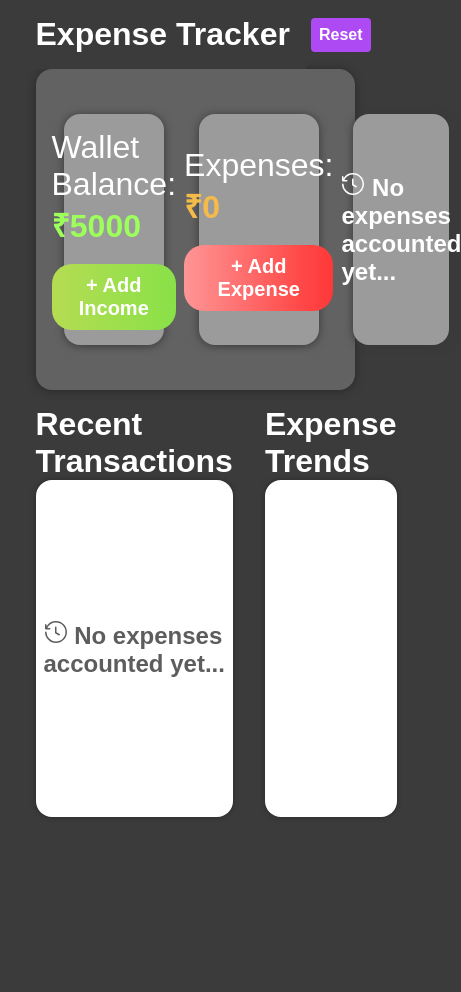
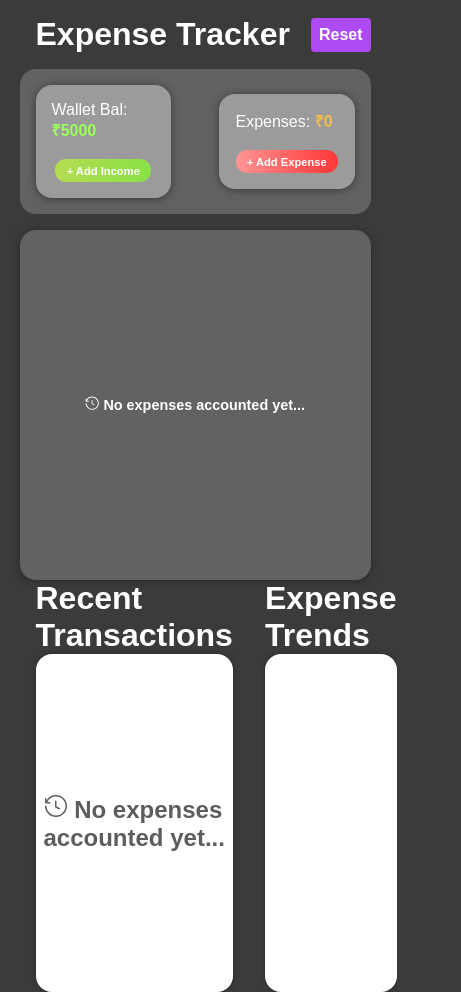
Before and after one commit to nay-22/expense-tracker, a React (Vite) app: page / in a window 390 px wide. Shown: the whole page, 461 px wide, since content can reach past the window. Before the commit the page ends 844 px from the top, so only its background shows below. Built offline with nearby package versions, Linux system fonts and the light colour scheme.

Commit message:
Modify Pie Chart implementation to scale dynamically

```diff
--- a/src/components/Chart/Pie/CustomPie.jsx
+++ b/src/components/Chart/Pie/CustomPie.jsx
@@ -2,8 +2,11 @@ import { Cell, Pie, PieChart, ResponsiveContainer, Tooltip } from "recharts"
 import generateKRandomColors from "../util";
 
 import styles from "./CustomPie.module.css";
+import useWindowSize from "../../hooks/useWindowSize";
 
 const CustomPie = ({categoricalDetails}) => {
+
+    const windowSize = useWindowSize();
 
     const RADIAN = Math.PI / 180;
     const COLORS_INNER = generateKRandomColors(categoricalDetails.length);
@@ -29,7 +32,7 @@ const CustomPie = ({categoricalDetails}) => {
                 fill="black"
                 textAnchor={x > cx ? "start" : "end"}
                 dominantBaseline="central"
-                style={{ fontWeight: 'bold' }}
+                style={{ fontWeight: windowSize.width < 492 ? 'none' : 'none' }}
             >
                 {`${(percent * 100).toFixed(0)}%`}
             </text>
@@ -45,7 +48,7 @@ const CustomPie = ({categoricalDetails}) => {
         name,
         index,
     }) => {
-        const radius = innerRadius + (outerRadius - innerRadius) * 1.2;
+        const radius = innerRadius + (outerRadius - innerRadius) * 1.15;
         const x = cx + radius * Math.cos(-midAngle * RADIAN);
         const y = cy + radius * Math.sin(-midAngle * RADIAN);
 
@@ -56,7 +59,7 @@ const CustomPie = ({categoricalDetails}) => {
                 fill="white"
                 textAnchor={x > cx ? "start" : "end"}
                 dominantBaseline="central"
-                style={{ fontWeight: 'bold' }}
+                style={{ fontWeight: windowSize.width < 492 ? 'none' : 'bold' }}
             >
                 {`${name.charAt(0).toUpperCase() + name.slice(1)}`}
             </text>
@@ -71,8 +74,8 @@ const CustomPie = ({categoricalDetails}) => {
                     dataKey="value"
                     cx='50%'
                     cy='50%'
-                    innerRadius={90}
-                    outerRadius={150}
+                    innerRadius={windowSize.width < 492 ? 75 : 90}
+                    outerRadius={windowSize.width < 492 ? 120 : 150}
                     fill="#82ca9d"
                     label={renderCustomizedOuterLabel}
                     labelLine={false}
@@ -86,8 +89,8 @@ const CustomPie = ({categoricalDetails}) => {
                     dataKey="value"
                     cx='50%'
                     cy='50%'
-                    innerRadius={30}
-                    outerRadius={80}
+                    innerRadius={windowSize.width < 492 ? 15 : 30}
+                    outerRadius={windowSize.width < 492 ? 60 : 80}
                     fill="#82ca9d"
                     label={renderCustomizedInnerLabel}
                     labelLine={false}
--- a/src/components/ExpenseSummary/ExpenseSummary.jsx
+++ b/src/components/ExpenseSummary/ExpenseSummary.jsx
@@ -9,8 +9,10 @@ import CategoricalExpenseContext from "../Contexts/CategoricalExpenseContext";
 import { GoHistory } from "react-icons/go";
 
 import Pie from "../Chart/Pie/CustomPie";
+import useWindowSize from "../hooks/useWindowSize";
 
 const ExpenseSummary = () => {
+    const windowSize = useWindowSize();
     const [addBalance, setAddBalance] = useState(false);
     const [addExpense, setAddExpense] = useState(false);
 
@@ -19,9 +21,10 @@ const ExpenseSummary = () => {
 
     return <>
         <div className={styles.expenseSummary}>
+            <div className={styles.transactionControl}>
                 <section className={styles.section}>
                     <div>
-                    <p className={styles.sectionMain}>Wallet Balance: <span className={styles.balance}>₹{localStorage.getItem('balance')}</span></p>
+                        <p className={styles.sectionMain}>Wallet Bal: <span className={styles.balance}>₹{localStorage.getItem('balance')}</span></p>
                         <br />
                         <div className={styles.sectionButtonWrapper}>
                             <button className={styles.addIncome}
@@ -47,19 +50,22 @@ const ExpenseSummary = () => {
                         {addExpense && createPortal(<AddExpense handleClose={() => setAddExpense(false)} />, document.body)}
                     </div>
                 </section>
-            {(!categoricalDetails || categoricalDetails.length == 0) ? <>
-                <section className={styles.section}>
+            </div>
+            <div className={styles.pieWrapper}>
+                {(!categoricalDetails || categoricalDetails.length == 0) ?
+                    <section className={windowSize.width > 900 ? styles.section : styles.sectionWoS}>
                         <div className={styles.empty}>
                             <h2 ><GoHistory /> No expenses accounted yet...</h2>
                         </div>
-                </section>
-            </> :
+                    </section> :
                     <section className={styles.sectionWoS}>
                         <Pie categoricalDetails={categoricalDetails} />
                     </section>
                 }
             </div>
+        </div>
     </>
 }
 
+
 export default ExpenseSummary;
--- a/src/components/ExpenseSummary/ExpenseSummary.module.css
+++ b/src/components/ExpenseSummary/ExpenseSummary.module.css
@@ -1,14 +1,30 @@
 .expenseSummary {
     background-color: #626262;
     margin: 0 1em 1em;
-    height: 38vh;
     border-radius: 1em;
     display: grid;
-    grid-template-columns: 1fr 1fr 1.5fr;
+    grid-template-columns: 2fr 1fr;
     align-items: center;
-    gap: .5em;
-    padding: 1em;
+    padding: 1em 4em;
+    gap: 1em;
     box-shadow: 0 1px 8px rgb(40, 40, 40);
+}
+
+.pieWrapper {
+    display: flex;
+    align-items: center;
+    justify-content: center;
+    width: 100%;
+    height: 100%;
+}
+
+.transactionControl {
+    background-color: #626262;
+    border-radius: 1em;
+    display: grid;
+    grid-template-columns: 1fr 1fr;
+    align-items: center;
+    gap: 1em;
 }
 
 .empty {
@@ -22,7 +38,6 @@
 .section {
     background-color: #9B9B9B;
     width: 80%;
-    height: 80%;
     border-radius: 1em;
     justify-self: center;
     display: flex;
@@ -30,6 +45,8 @@
     justify-content: center;
     color: white;
     box-shadow: 0 1px 8px rgb(56, 56, 56);
+    padding: 5em 2em;
+    margin: 3.5em 0;
 }
 
 .sectionWoS {
@@ -81,3 +98,119 @@
     background: linear-gradient(90deg, #FF9595 0%, #FF4747 80%, #FF3838 100%);
     color: white;
 }
+
+@media(max-width: 1660px) {
+    .expenseSummary {
+        padding: 1em 1em;
+    }
+
+    .sectionWoS {
+        width: 100%;
+    }
+
+    .sectionMain {
+        font-size: 1.5em;
+    }
+
+    .sectionButtonWrapper button {
+        font-size: 1em;
+    }
+
+
+}
+
+@media(max-width: 1560px) {
+    .expenseSummary {
+        grid-template-columns: 2fr 1.2fr;
+    }
+
+    .sectionMain {
+        /* font-size: 1.5em; */
+    }
+}
+
+@media(max-width: 1375px) {
+    .expenseSummary {
+        /* display: flex;
+        background-color: transparent;
+        box-shadow: none;
+        padding: 0;
+        margin: 0;
+        flex-direction: column;
+        align-items: center;
+        justify-content: center; */
+        display: grid;
+        grid-template-columns: 1fr 2fr;
+        align-items: center;
+    }
+
+    .transactionControl {
+        width: 100%;
+        height: 100%;
+        display: flex;
+        align-items: center;
+        justify-content: center;
+        flex-direction: column;
+        margin: 1em;
+    }
+
+    .section {
+        padding: 1em;
+        margin: 1em;
+        width: 100%;
+        height: 100%;
+    }
+
+    .pieWrapper {
+        width: 100%;
+        height: 100%;
+    }
+
+    .sectionMain {
+        /* font-size: 1.5em; */
+    }
+}
+
+@media(max-width: 900px) {
+    .expenseSummary {
+        display: flex;
+        background-color: transparent;
+        box-shadow: none;
+        padding: 0;
+        margin: 0;
+        flex-direction: column;
+        align-items: center;
+        justify-content: center;
+    }
+
+    .transactionControl {
+        flex-direction: row;
+        margin: 0;
+    }
+
+    .pieWrapper {
+        height: 350px;
+        background-color: #626262;
+        box-shadow: 0 1px 8px rgb(40, 40, 40);
+        border-radius: 1em;
+
+    }
+
+    .empty {
+        font-size: .8em;
+    }
+}
+
+@media(max-width: 492px) {
+    .sectionMain {
+        font-size: 1em;
+    }
+
+    .sectionButtonWrapper button {
+        font-size: .7em;
+    }
+
+    .empty {
+        font-size: .6em;
+    }
+}
```
Lines whose indentation alone changed are shown as unchanged.
